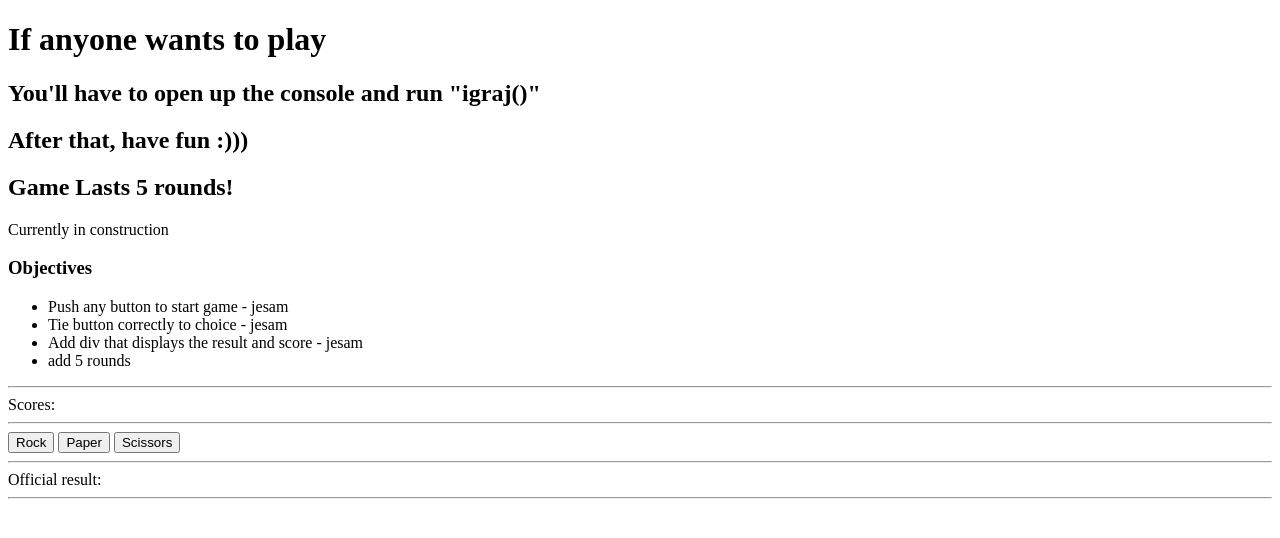
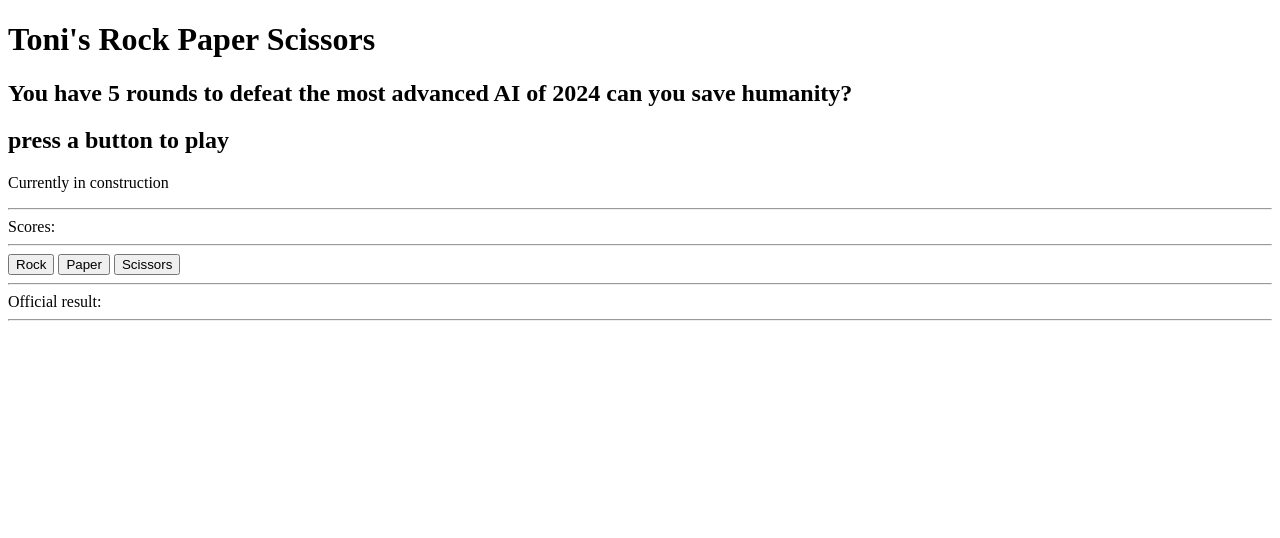
Before and after one commit to BROJ3/RockPaperScissors, a plain HTML site: page index.html in a window 1280 px wide. Drawn offline with Linux system fonts and the light colour scheme.

Commit message:
add description

```diff
--- a/index.html
+++ b/index.html
@@ -9,22 +9,14 @@
 
 <body>
 
-    <h1>If anyone wants to play</h1>
 
-    <h2>You'll have to open up the console and run "igraj()"</h2>
-    <h2>After that, have fun :)))</h2>
+    <h1>Toni's Rock Paper Scissors</h1>
+    <h2>You  have 5 rounds to defeat the most advanced AI of 2024 can you save humanity?</h2>
+    <h2>press a button to play</h2>
 
-    <h2>Game Lasts 5 rounds!</h2>
 
     <p>Currently in construction</p>
-    <h3>Objectives</h3>
-    <ul>
-        <li>Push any button to start game - jesam</li>
-        <li>Tie button correctly to choice - jesam</li>
-        <li>Add div that displays the result and score - jesam</li>
-        <li>add 5 rounds</li>
 
-    </ul>
 
 <hr>
 
```
